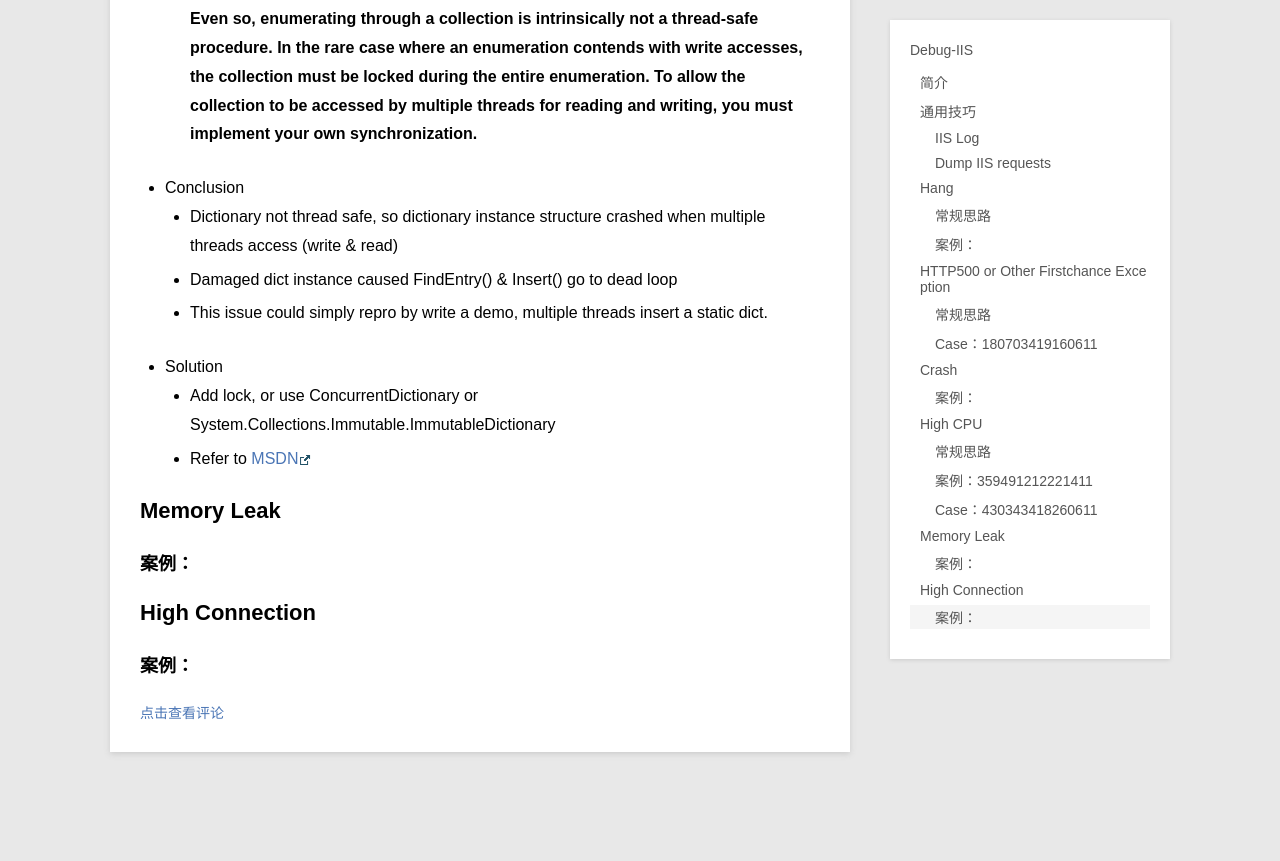
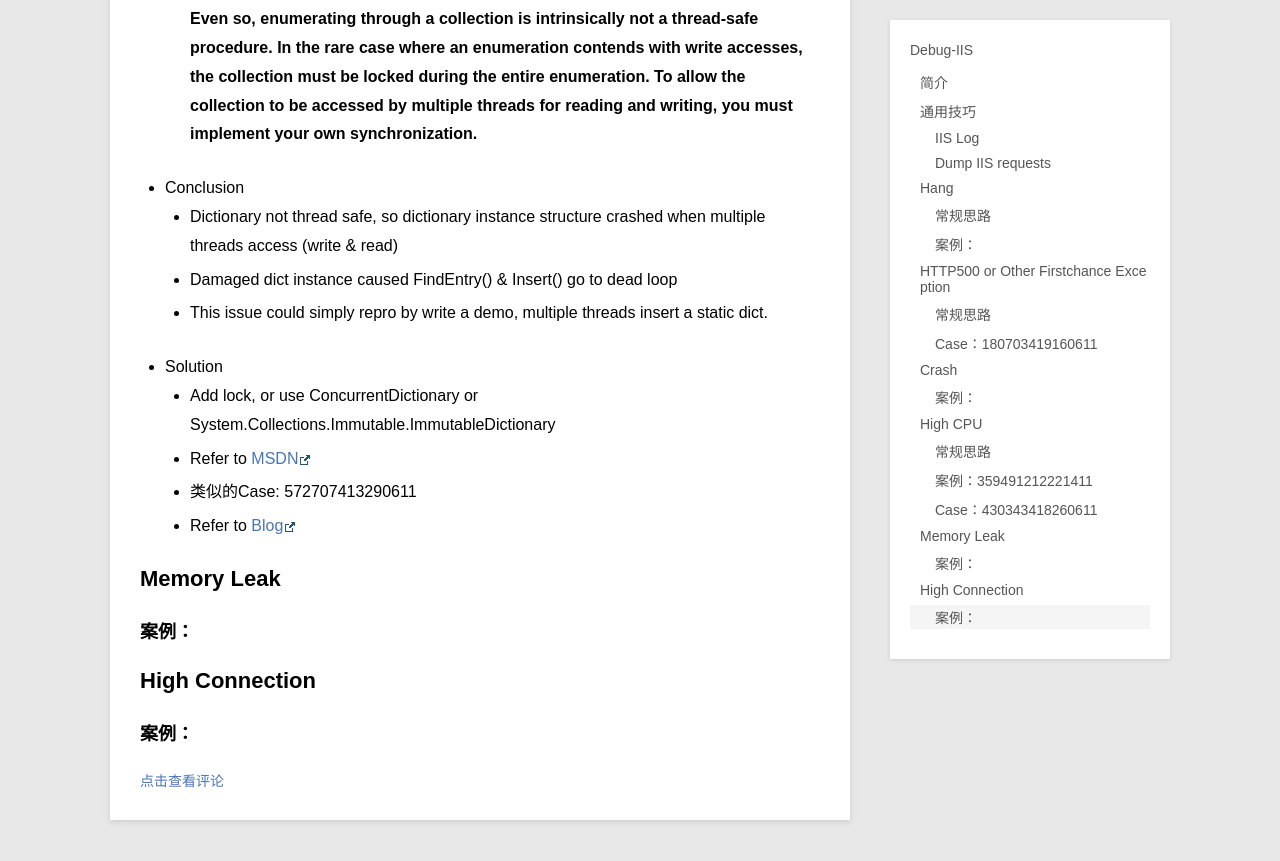
Before and after one commit to wu-wenxiang/wu-wenxiang.github.io, a Jekyll site: the page built from _posts/course/2016-06-21-Debug-IIS.md, in a window 1280 px wide and 900 px high, scrolled down 30220 px. Shown: the top 861 px of the window. Built offline with Jekyll 4.4.1, drawn with Linux system fonts in a browser that asks for light colours; before the commit the page ends 31052 px from its top, so only the background shows below that.

Commit message:
update _posts/course/2016-06-21-Debug-IIS.md

```diff
--- a/_posts/course/2016-06-21-Debug-IIS.md
+++ b/_posts/course/2016-06-21-Debug-IIS.md
@@ -313,6 +313,8 @@ IIS/ASP.NET站点经常会遇到 **Crash**、**HTTP500** (Internal Error)、**Hi
 - Solution
 	- Add lock, or use ConcurrentDictionary or System.Collections.Immutable.ImmutableDictionary
 	- Refer to [MSDN](https://msdn.microsoft.com/en-us/library/xfhwa508(v=vs.110).aspx)
+	- 类似的Case: 572707413290611
+	- Refer to [Blog](https://blogs.msdn.microsoft.com/tess/2009/12/21/high-cpu-in-net-app-using-a-static-generic-dictionary/)
 
 ## Memory Leak
 
```
